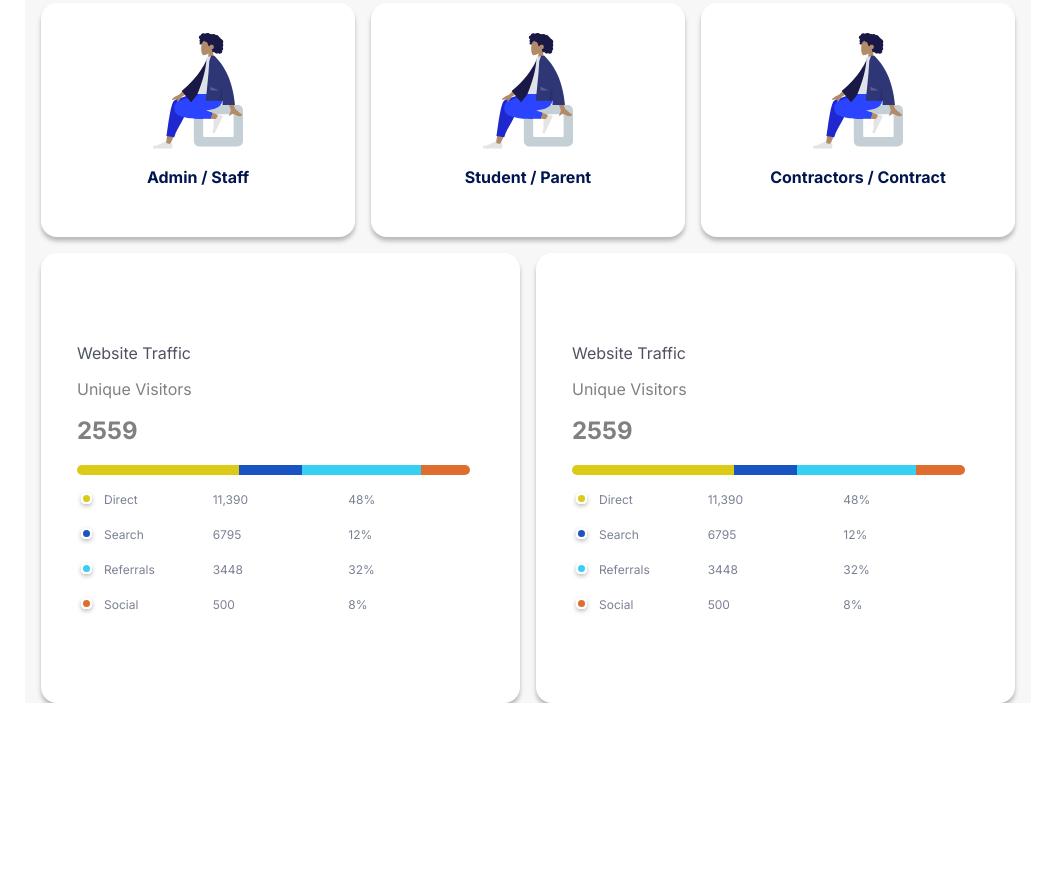
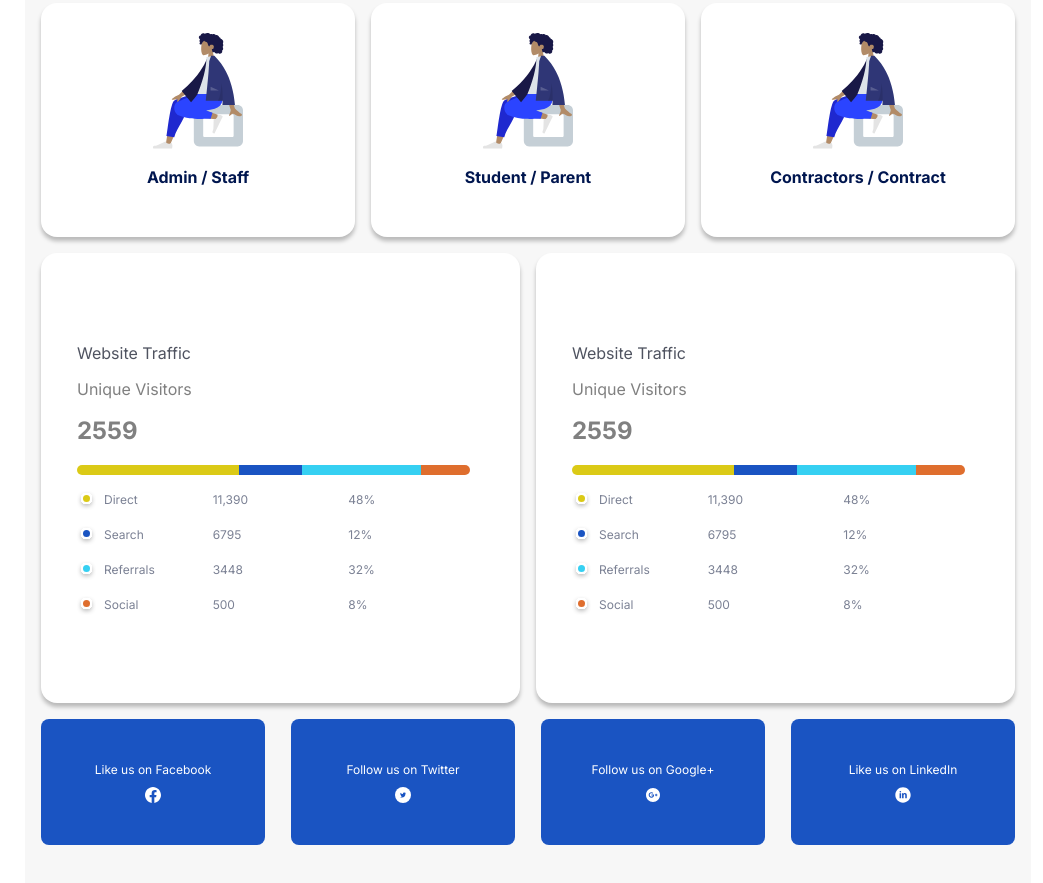
Before and after one commit to Sovrano28/OLT-School-App, a website: page index.html in a window 1280 px wide. Shown: the part 946-1829 px from the top of the page, without its empty margins (237-1280 px from the left). Before the commit the page ends 1799 px from the top, so only its background shows below. Drawn offline with nearby package versions, Linux system fonts and the light colour scheme.

Commit message:
finsihed the footer

```diff
--- a/dev/sass/main.scss
+++ b/dev/sass/main.scss
@@ -100,8 +100,7 @@ input, textarea, button, select {font: inherit;}
   }
 }
 
-.main { //? all these was to make it move while the side bar is fixed.
-  flex-grow: 1;
+.main {
   overflow-y: auto;
   overflow-x: hidden;
 
@@ -129,7 +128,7 @@ header {
     }
   }
 
-   .header-nav > div > div {
+  .header-nav > div > div {
     cursor: pointer;
   }
 }
@@ -236,3 +235,11 @@ main {
     }
   }
 }
+
+footer {
+  .socials {
+    aspect-ratio: 16 / 9;
+    width: 23%;
+    border-radius: 8px;
+  }
+}
--- a/index.html
+++ b/index.html
@@ -104,7 +104,7 @@
               </div>
             </div>
 
-            <div class="header-nav d-flex align-items-center">
+            <div class="header-nav d-none d-md-flex align-items-center">
               <div class="d-flex align-items-center gap-2">
 
                 <div class="d-flex place-items-centre">
@@ -599,20 +599,67 @@
 
           </div>
 
+          <footer class="d-flex justify-content-between mt-4 mb-6 mb-lg-15 text-center">
+
+            <div class="socials d-flex justify-content-center flex-column gap-2 bg-primary-blue-1 text-white fs-8">
+              <div>Like us on Facebook</div>
+              <div class="d-flex place-items-centre">
+                <svg width="16" height="16" viewBox="0 0 16 16" fill="none" xmlns="http://www.w3.org/2000/svg">
+                  <g clip-path="url(#clip0_529_765)">
+                  <path fill-rule="evenodd" clip-rule="evenodd" d="M0 8.04467C0 12.022 2.88867 15.3293 6.66667 16V10.222H4.66667V8H6.66667V6.222C6.66667 4.222 7.95533 3.11133 9.778 3.11133C10.3553 3.11133 10.978 3.2 11.5553 3.28867V5.33333H10.5333C9.55533 5.33333 9.33333 5.822 9.33333 6.44467V8H11.4667L11.1113 10.222H9.33333V16C13.1113 15.3293 16 12.0227 16 8.04467C16 3.62 12.4 0 8 0C3.6 0 0 3.62 0 8.04467Z" fill="white"/>
+                  </g>
+                  <defs>
+                  <clipPath id="clip0_529_765">
+                  <rect width="16" height="16" fill="white"/>
+                  </clipPath>
+                  </defs>
+                  </svg>
+              </div>
+            </div>
+
+            <div class="socials d-flex justify-content-center flex-column gap-2 bg-primary-blue-1 text-white fs-8">
+              <div>Follow us on Twitter</div>
+              <div class="d-flex place-items-centre">
+                <svg width="16" height="16" viewBox="0 0 32 32" fill="none" xmlns="http://www.w3.org/2000/svg">
+                  <circle opacity="white" cx="16" cy="16" r="16" fill="white"/>
+                  <path fill-rule="evenodd" clip-rule="evenodd" d="M13.8797 21C18.4047 21 20.8798 17.1522 20.8798 13.8158C20.8798 13.7062 20.8798 13.5975 20.8726 13.4892C21.3541 13.1323 21.7696 12.6892 22.1 12.1821C21.6515 12.3864 21.1748 12.5204 20.6874 12.5795C21.2006 12.2638 21.5849 11.7679 21.769 11.1827C21.2857 11.4768 20.7575 11.6844 20.2065 11.7958C19.2747 10.7792 17.7164 10.73 16.7253 11.6862C16.0867 12.3028 15.8151 13.2221 16.0136 14.099C14.0356 13.9968 12.1924 13.0381 10.9429 11.461C10.29 12.6148 10.6239 14.0902 11.705 14.8311C11.3134 14.8194 10.9303 14.7112 10.5879 14.5155V14.5476C10.5885 15.7494 11.4142 16.7842 12.5618 17.0223C12.1996 17.1238 11.8195 17.1385 11.4513 17.0653C11.7733 18.0942 12.6973 18.7989 13.7496 18.8192C12.8784 19.5219 11.8021 19.9035 10.6941 19.9023C10.4986 19.9016 10.3031 19.8899 10.1083 19.866C11.2337 20.6068 12.5426 21 13.8797 20.9982" fill="#1A54C2"/>
+                </svg>
+              </div>
+            </div>
+
+            <div class="socials d-flex justify-content-center flex-column gap-2 bg-primary-blue-1 text-white fs-8">
+              <div>Follow us on Google+</div>
+              <div class="d-flex place-items-centre">
+                <svg width="16" height="16" viewBox="0 0 16 16" fill="none" xmlns="http://www.w3.org/2000/svg">
+                  <path d="M8 1C4.13438 1 1 4.13438 1 8C1 11.8656 4.13438 15 8 15C11.8656 15 15 11.8656 15 8C15 4.13438 11.8656 1 8 1ZM8.57031 9.73125C7.88437 10.6969 6.50625 10.9781 5.43125 10.5641C4.35313 10.1531 3.5875 9.01406 3.67969 7.85313C3.70312 6.43281 5.01094 5.1875 6.43125 5.23594C7.1125 5.20469 7.75312 5.5 8.275 5.91719C8.05156 6.17031 7.82187 6.41406 7.575 6.64062C6.94844 6.20781 6.05625 6.08437 5.42969 6.58437C4.53281 7.20469 4.49219 8.66875 5.35469 9.33594C6.19375 10.0969 7.77969 9.71875 8.0125 8.55313C7.4875 8.54531 6.95937 8.55312 6.43437 8.53594C6.43281 8.22187 6.43125 7.90938 6.43281 7.59531C7.31094 7.59219 8.19063 7.59062 9.07031 7.59844C9.12187 8.3375 9.02344 9.12187 8.57031 9.73125V9.73125ZM12.3594 8.38281C12.0969 8.38594 11.8344 8.3875 11.5719 8.38906C11.5687 8.65156 11.5672 8.91406 11.5672 9.17656H10.7812C10.7781 8.91406 10.7781 8.65312 10.7766 8.39062C10.5141 8.3875 10.2516 8.38594 9.98906 8.38281V7.6C10.2516 7.59687 10.5141 7.59531 10.7766 7.59531C10.7781 7.33281 10.7812 7.07031 10.7828 6.80781H11.5672L11.5719 7.59531C11.8344 7.59844 12.0969 7.59844 12.3594 7.6V8.38281Z" fill="white"/>
+                </svg>
+              </div>
+            </div>
+
+            <div class="socials d-flex justify-content-center flex-column gap-2 bg-primary-blue-1 text-white fs-8">
+              <div>Like us on LinkedIn</div>
+              <div class="d-flex place-items-centre">
+                <svg width="16" height="16" viewBox="0 0 16 16" fill="none" xmlns="http://www.w3.org/2000/svg">
+                  <g clip-path="url(#clip0_529_778)">
+                  <path d="M8.00007 0.319946C3.75847 0.319946 0.320068 3.75835 0.320068 7.99995C0.320068 12.2415 3.75847 15.6799 8.00007 15.6799C12.2417 15.6799 15.6801 12.2415 15.6801 7.99995C15.6801 3.75835 12.2417 0.319946 8.00007 0.319946ZM6.12007 11.1831H4.56487V6.17835H6.12007V11.1831ZM5.33287 5.56395C4.84167 5.56395 4.52407 5.21595 4.52407 4.78555C4.52407 4.34635 4.85127 4.00875 5.35287 4.00875C5.85447 4.00875 6.16167 4.34635 6.17127 4.78555C6.17127 5.21595 5.85447 5.56395 5.33287 5.56395ZM11.8001 11.1831H10.2449V8.40955C10.2449 7.76395 10.0193 7.32555 9.45687 7.32555C9.02727 7.32555 8.77207 7.62235 8.65927 7.90795C8.61767 8.00955 8.60727 8.15355 8.60727 8.29675V11.1823H7.05127V7.77435C7.05127 7.14955 7.03127 6.62715 7.01047 6.17755H8.36167L8.43287 6.87275H8.46407C8.66887 6.54635 9.17047 6.06475 10.0097 6.06475C11.0329 6.06475 11.8001 6.75035 11.8001 8.22395V11.1831V11.1831Z" fill="white"/>
+                  </g>
+                  <defs>
+                  <clipPath id="clip0_529_778">
+                  <rect width="16" height="16" fill="white"/>
+                  </clipPath>
+                  </defs>
+                </svg>
+              </div>
+            </div>
+
+          </footer>
+
         </main>
 
       </div>
   </div>
 
 
-  <svg xmlns="http://www.w3.org/2000/svg">
-    <symbol id="arrow-right-yellow" width="16" height="16" viewBox="0 0 17 17" fill="none" xmlns="http://www.w3.org/2000/svg">
-      <g id="Frame 154">
-        <path id="Vector" d="M6.0553 4.91584L10.4744 8.85452L6.167 12.9151" stroke="#DBCA16" stroke-width="1.5" stroke-linecap="round" stroke-linejoin="round"/>
-      </g>
-    </symbol>
-  </svg>
-
   <script src="https://cdn.jsdelivr.net/npm/@popperjs/core@2.11.8/dist/umd/popper.min.js" integrity="sha384-I7E8VVD/ismYTF4hNIPjVp/Zjvgyol6VFvRkX/vR+Vc4jQkC+hVqc2pM8ODewa9r" crossorigin="anonymous"></script>
   <script src="https://cdn.jsdelivr.net/npm/bootstrap@5.3.0/dist/js/bootstrap.min.js" integrity="sha384-fbbOQedDUMZZ5KreZpsbe1LCZPVmfTnH7ois6mU1QK+m14rQ1l2bGBq41eYeM/fS" crossorigin="anonymous"></script>
 </body>
```
Also changed, not shown: public/css/main.min.css.
